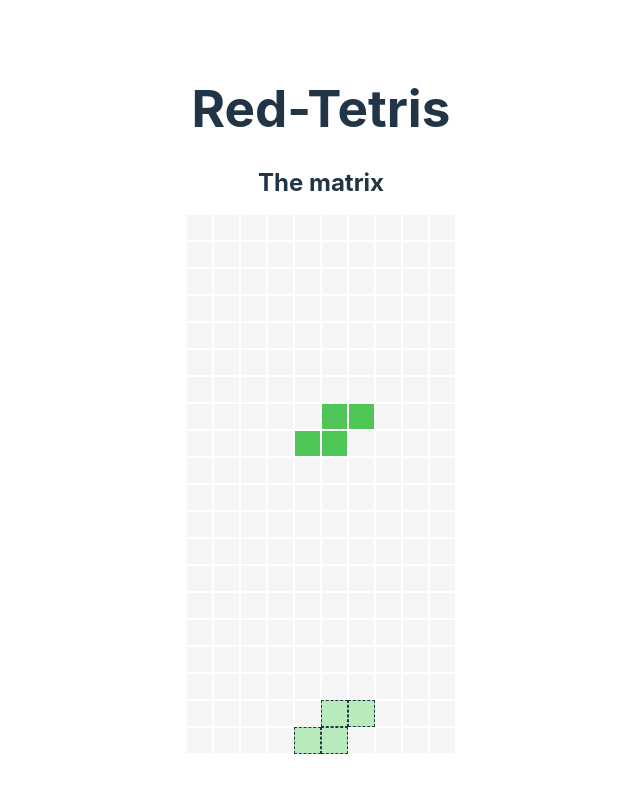
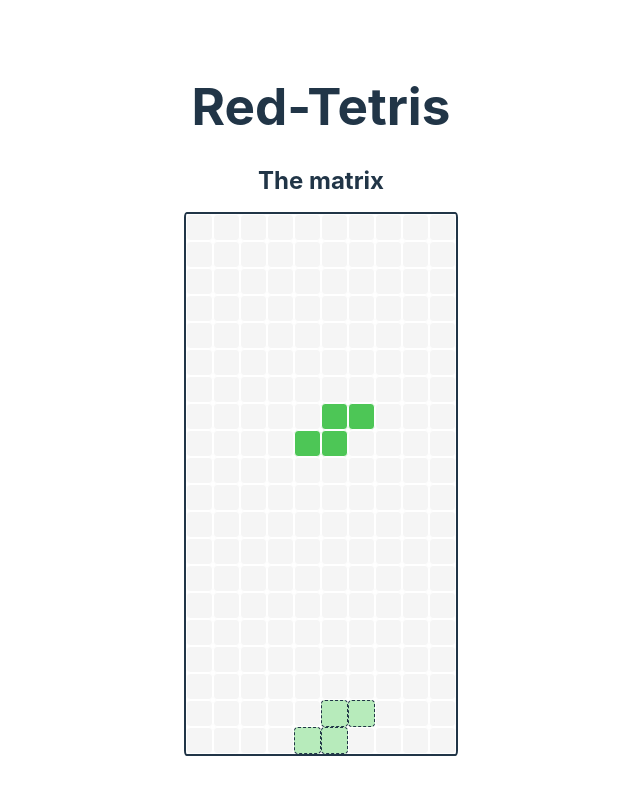
Before and after one commit to Martydl/red-tetris, a React (Vite) app: page / in a window 1280 px wide. Shown: the top 794 px of the page, without its empty margins (319-959 px from the left). Built offline with nearby package versions, Linux system fonts and the light colour scheme.

Commit message:
minor changes in css for the game board

```diff
--- a/src/App.css
+++ b/src/App.css
@@ -2,6 +2,8 @@
   display: flex;
   flex-direction: column;
   justify-content: space-evenly;
+  border: solid 2px;
+  border-radius: 1%;
 }
 
 .row {
@@ -14,6 +16,7 @@
   height: 25px;
   border: solid 1px;
   border-color: white;
+  border-radius: 15%;
 }
 
 div#\30 {
```
